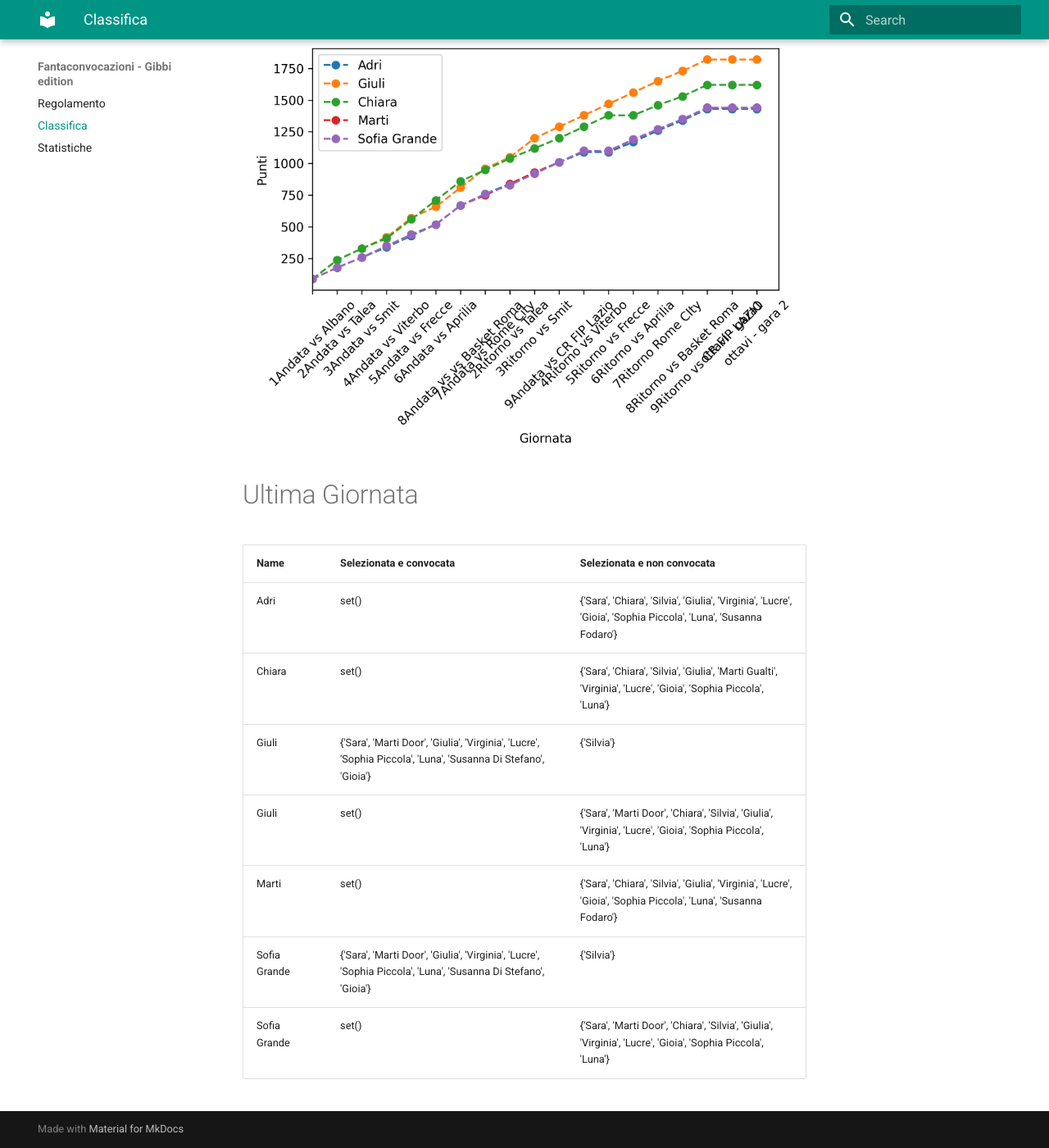
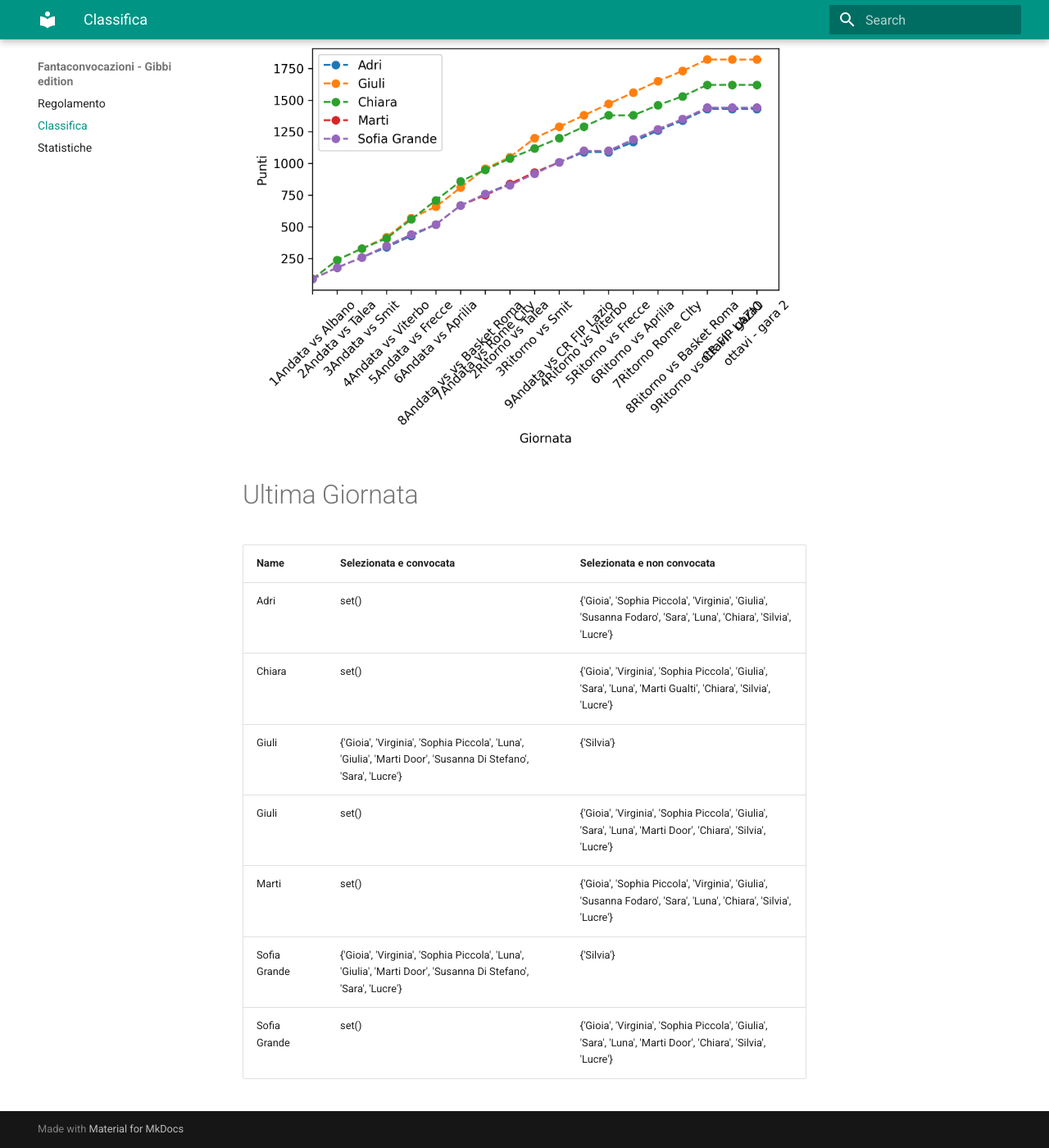
Before and after one commit to martinig94/fantagibbi, an MkDocs documentation site: the page built from docs/Classifica.md, in a window 1280 px wide and 1400 px high, scrolled down 565 px. Shown: the whole window at 82% size. Built offline with MkDocs 1.6.1 and Material for MkDocs 9.7.7, drawn with Linux system fonts in a browser that asks for light colours.

Commit message:
Auto-update from main.py

```diff
--- a/docs/Classifica.md
+++ b/docs/Classifica.md
@@ -18,11 +18,11 @@
 <!-- START_TABLE CORRECT -->
 | Name         | Selezionata e convocata                                                                                        | Selezionata e non convocata                                                                                      |
 |:-------------|:---------------------------------------------------------------------------------------------------------------|:-----------------------------------------------------------------------------------------------------------------|
-| Adri         | set()                                                                                                          | {'Sara', 'Chiara', 'Silvia', 'Giulia', 'Virginia', 'Lucre', 'Gioia', 'Sophia Piccola', 'Luna', 'Susanna Fodaro'} |
-| Chiara       | set()                                                                                                          | {'Sara', 'Chiara', 'Silvia', 'Giulia', 'Marti Gualti', 'Virginia', 'Lucre', 'Gioia', 'Sophia Piccola', 'Luna'}   |
-| Giuli        | {'Sara', 'Marti Door', 'Giulia', 'Virginia', 'Lucre', 'Sophia Piccola', 'Luna', 'Susanna Di Stefano', 'Gioia'} | {'Silvia'}                                                                                                       |
-| Giuli        | set()                                                                                                          | {'Sara', 'Marti Door', 'Chiara', 'Silvia', 'Giulia', 'Virginia', 'Lucre', 'Gioia', 'Sophia Piccola', 'Luna'}     |
-| Marti        | set()                                                                                                          | {'Sara', 'Chiara', 'Silvia', 'Giulia', 'Virginia', 'Lucre', 'Gioia', 'Sophia Piccola', 'Luna', 'Susanna Fodaro'} |
-| Sofia Grande | {'Sara', 'Marti Door', 'Giulia', 'Virginia', 'Lucre', 'Sophia Piccola', 'Luna', 'Susanna Di Stefano', 'Gioia'} | {'Silvia'}                                                                                                       |
-| Sofia Grande | set()                                                                                                          | {'Sara', 'Marti Door', 'Chiara', 'Silvia', 'Giulia', 'Virginia', 'Lucre', 'Gioia', 'Sophia Piccola', 'Luna'}     |
+| Adri         | set()                                                                                                          | {'Gioia', 'Sophia Piccola', 'Virginia', 'Giulia', 'Susanna Fodaro', 'Sara', 'Luna', 'Chiara', 'Silvia', 'Lucre'} |
+| Chiara       | set()                                                                                                          | {'Gioia', 'Virginia', 'Sophia Piccola', 'Giulia', 'Sara', 'Luna', 'Marti Gualti', 'Chiara', 'Silvia', 'Lucre'}   |
+| Giuli        | {'Gioia', 'Virginia', 'Sophia Piccola', 'Luna', 'Giulia', 'Marti Door', 'Susanna Di Stefano', 'Sara', 'Lucre'} | {'Silvia'}                                                                                                       |
+| Giuli        | set()                                                                                                          | {'Gioia', 'Virginia', 'Sophia Piccola', 'Giulia', 'Sara', 'Luna', 'Marti Door', 'Chiara', 'Silvia', 'Lucre'}     |
+| Marti        | set()                                                                                                          | {'Gioia', 'Sophia Piccola', 'Virginia', 'Giulia', 'Susanna Fodaro', 'Sara', 'Luna', 'Chiara', 'Silvia', 'Lucre'} |
+| Sofia Grande | {'Gioia', 'Virginia', 'Sophia Piccola', 'Luna', 'Giulia', 'Marti Door', 'Susanna Di Stefano', 'Sara', 'Lucre'} | {'Silvia'}                                                                                                       |
+| Sofia Grande | set()                                                                                                          | {'Gioia', 'Virginia', 'Sophia Piccola', 'Giulia', 'Sara', 'Luna', 'Marti Door', 'Chiara', 'Silvia', 'Lucre'}     |
 <!-- END_TABLE CORRECT -->
```
